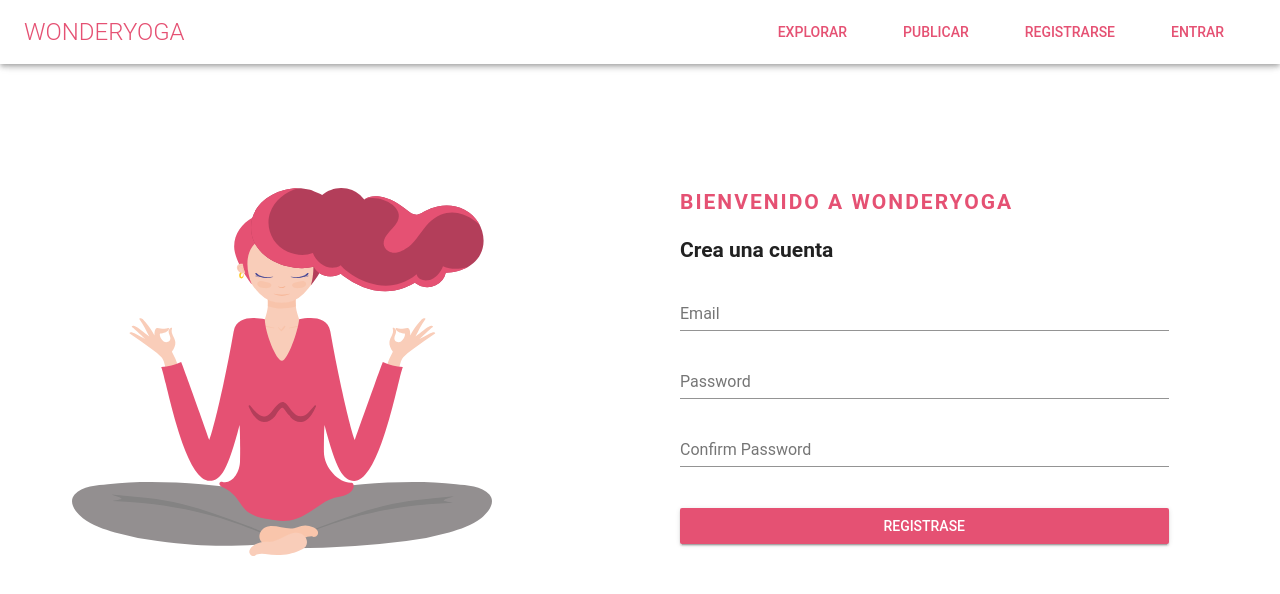
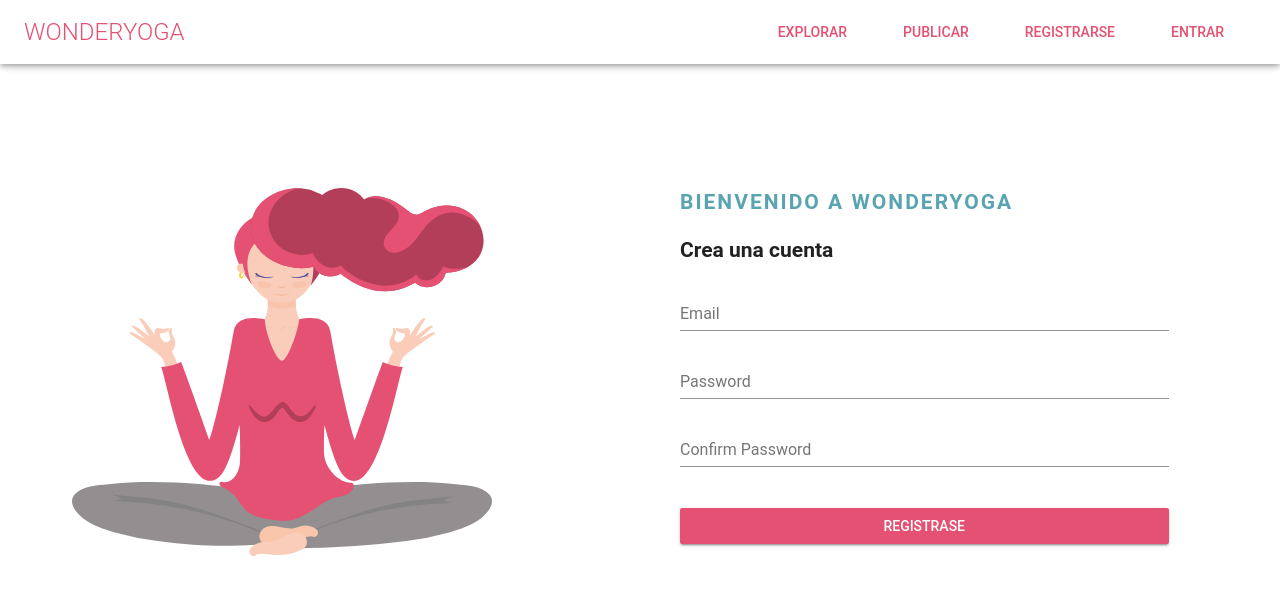
Before and after one commit to ineslaram/wonderyoga, a Vue app: page /registrarse in a window 1280 px wide. Shown: the top 594 px of the page. Built offline with nearby package versions, Linux system fonts and the light colour scheme; a small style sheet from the web is missing.

Commit message:
fix styles

```diff
--- a/src/components/users/RegisterForm.vue
+++ b/src/components/users/RegisterForm.vue
@@ -8,7 +8,7 @@
       <v-flex xs12 sm6 lg6>
         <v-card-text>
           <v-container class="register-form">
-            <h1 class="register-title primary--text mb-3">Bienvenido a WonderYoga</h1>
+            <h1 class="register-title secondary--text mb-3">Bienvenido a WonderYoga</h1>
             <h2 class="mb-3">Crea una cuenta</h2>
             <form @submit.prevent="onSignUp">
               <v-layout row>
--- a/src/plugins/vuetify.js
+++ b/src/plugins/vuetify.js
@@ -5,7 +5,7 @@ import 'vuetify/dist/vuetify.min.css'
 Vue.use(Vuetify, {
   theme: {
     primary: '#E55173',
-    secondary: '#424242',
+    secondary: '#58A4B0',
     accent: '#82B1FF',
     error: '#FF5252',
     info: '#2196F3',
```
